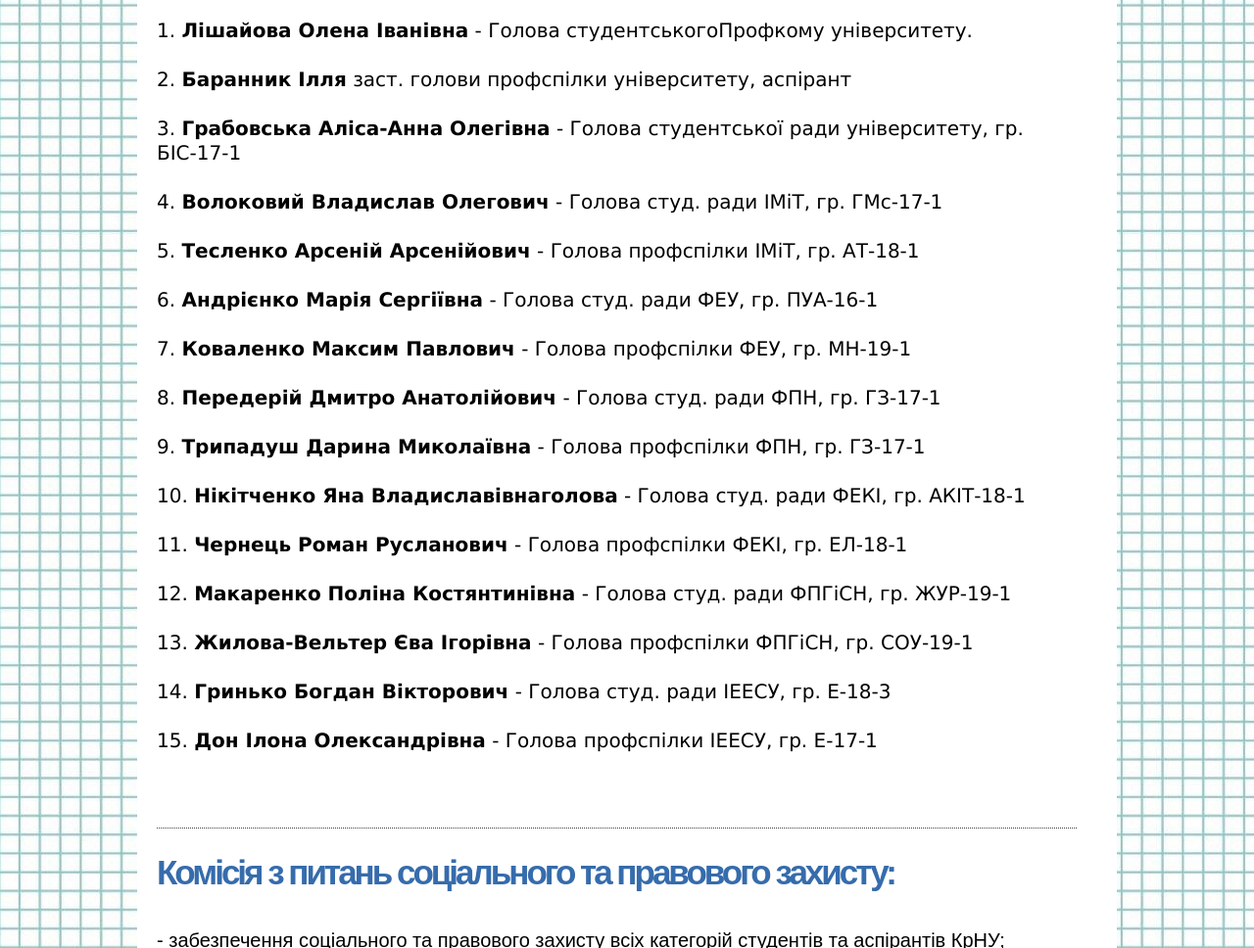
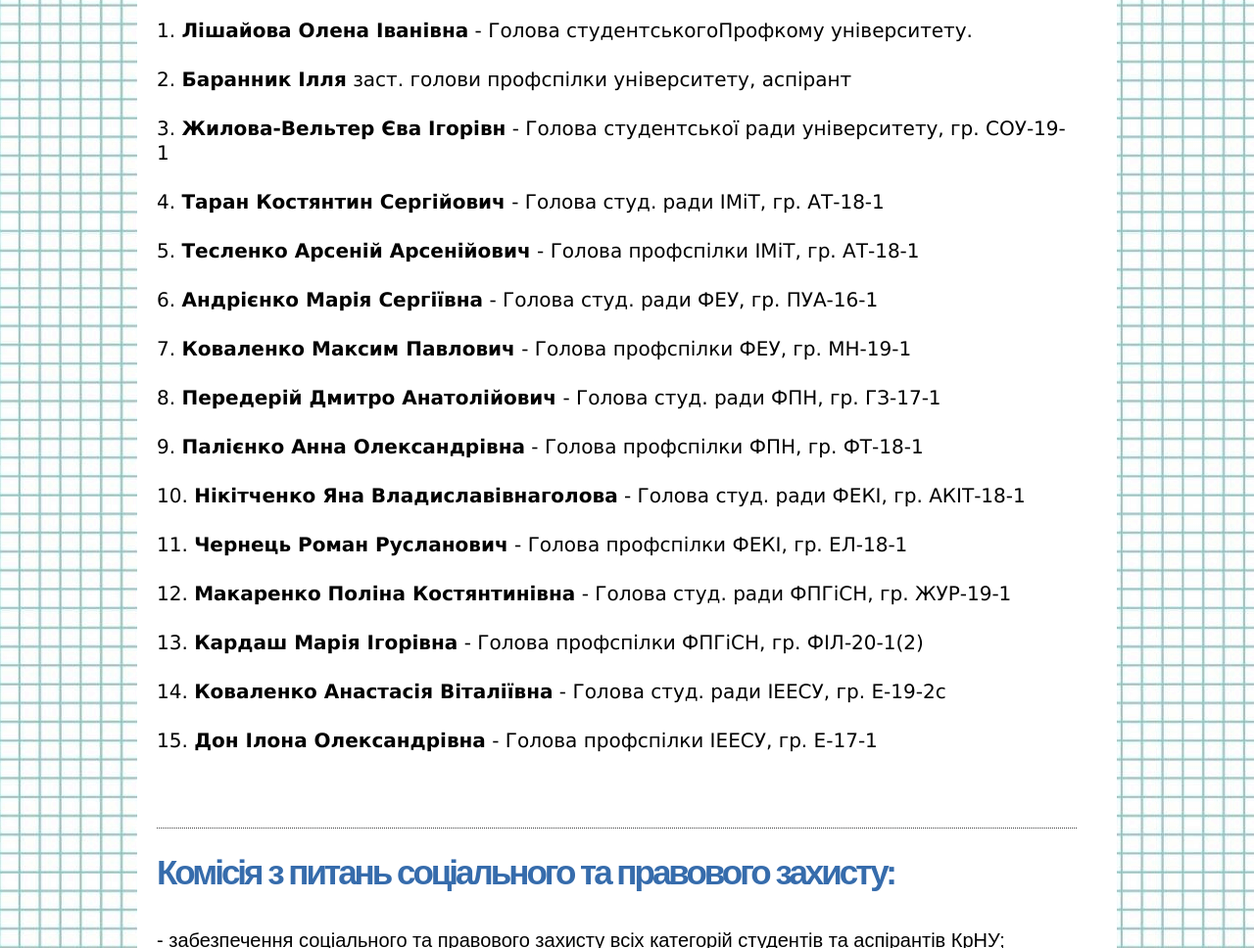
Before and after one commit to StydAvt/StydAvt.github.io, a plain HTML site: page Sait/leaders.html in a window 1280 px wide. Shown: the part 683-1651 px from the top of the page at 98% size. Drawn offline with Linux system fonts and the light colour scheme.

Commit message:
Update leaders.html

```diff
--- a/Sait/leaders.html
+++ b/Sait/leaders.html
@@ -59,18 +59,18 @@
 				<font size="2" face="Verdana, Arial, Helvetica, sans-serif">
 				1. <strong>Лішайова Олена Іванівна</strong> - Голова студентськогоПрофкому університету.<br><br>
 				2.	<strong>Баранник Ілля</strong> заст. голови профспілки університету, аспірант<br><br>
-				3.	<strong>Грабовська Аліса-Анна Олегівна</strong> - Голова студентської ради університету, гр. БІС-17-1<br><br>
-				4.	<strong>Волоковий Владислав Олегович</strong> - Голова студ. ради ІМіТ, гр. ГМс-17-1<br><br>
+				3.	<strong>Жилова-Вельтер Єва Ігорівн</strong> - Голова студентської ради університету, гр. СОУ-19-1<br><br>
+				4.	<strong>Таран Костянтин Сергійович</strong> - Голова студ. ради ІМіТ, гр. АТ-18-1<br><br>
 				5.	<strong>Тесленко Арсеній Арсенійович</strong> - Голова профспілки ІМіТ, гр. АТ-18-1<br><br>
 				6.	<strong>Андрієнко Марія Сергіївна</strong> - Голова студ. ради ФЕУ, гр. ПУА-16-1<br><br>
 				7.	<strong>Коваленко Максим Павлович</strong> - Голова профспілки ФЕУ, гр. МН-19-1<br><br>
 				8.	<strong>Передерій Дмитро Анатолійович</strong> - Голова студ. ради ФПН, гр. ГЗ-17-1<br><br>
-				9.	<strong>Трипадуш Дарина Миколаївна</strong> - Голова профспілки ФПН, гр. ГЗ-17-1<br><br>
+				9.	<strong>Палієнко Анна Олександрівна</strong> - Голова профспілки ФПН, гр. ФТ-18-1<br><br>
 				10.	<strong>Нікітченко Яна Владиславівнаголова</strong> - Голова студ. ради ФЕКІ, гр. АКІТ-18-1<br><br>
 				11.	<strong>Чернець Роман Русланович</strong> - Голова профспілки ФЕКІ, гр. ЕЛ-18-1<br><br>
 				12.	<strong>Макаренко Поліна Костянтинівна</strong> - Голова студ. ради ФПГіСН, гр. ЖУР-19-1<br><br>
-				13.	<strong>Жилова-Вельтер Єва Ігорівна</strong> - Голова профспілки ФПГіСН, гр. СОУ-19-1<br><br>
-				14.	<strong>Гринько Богдан Вікторович</strong> - Голова студ. ради ІЕЕСУ, гр. Е-18-3<br><br>
+				13.	<strong>Кардаш Марія Ігорівна</strong> - Голова профспілки ФПГіСН, гр. ФІЛ-20-1(2)<br><br>
+				14.	<strong>Коваленко Анастасія Віталіївна</strong> - Голова студ. ради ІЕЕСУ, гр. Е-19-2с<br><br>
 				15.	<strong>Дон Ілона Олександрівна</strong> - Голова профспілки ІЕЕСУ, гр. Е-17-1<br><br>
 
 
```
